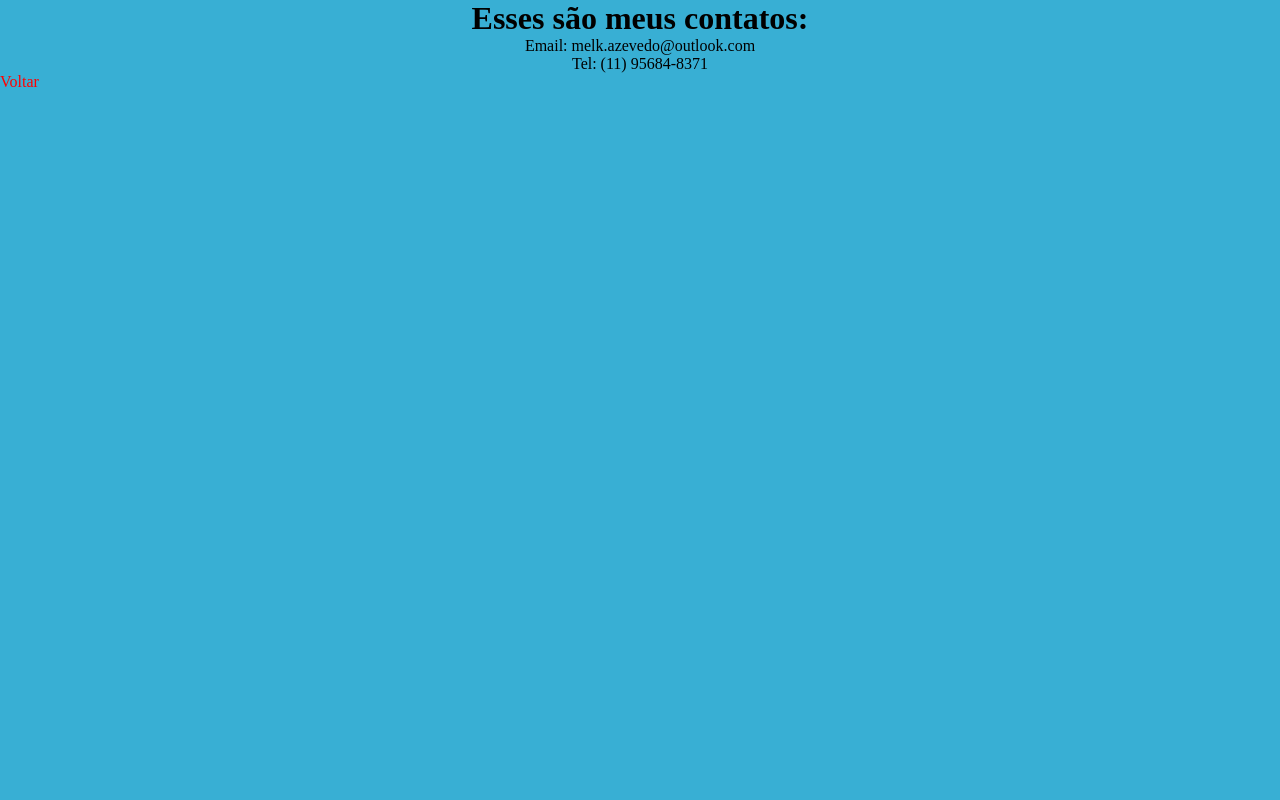
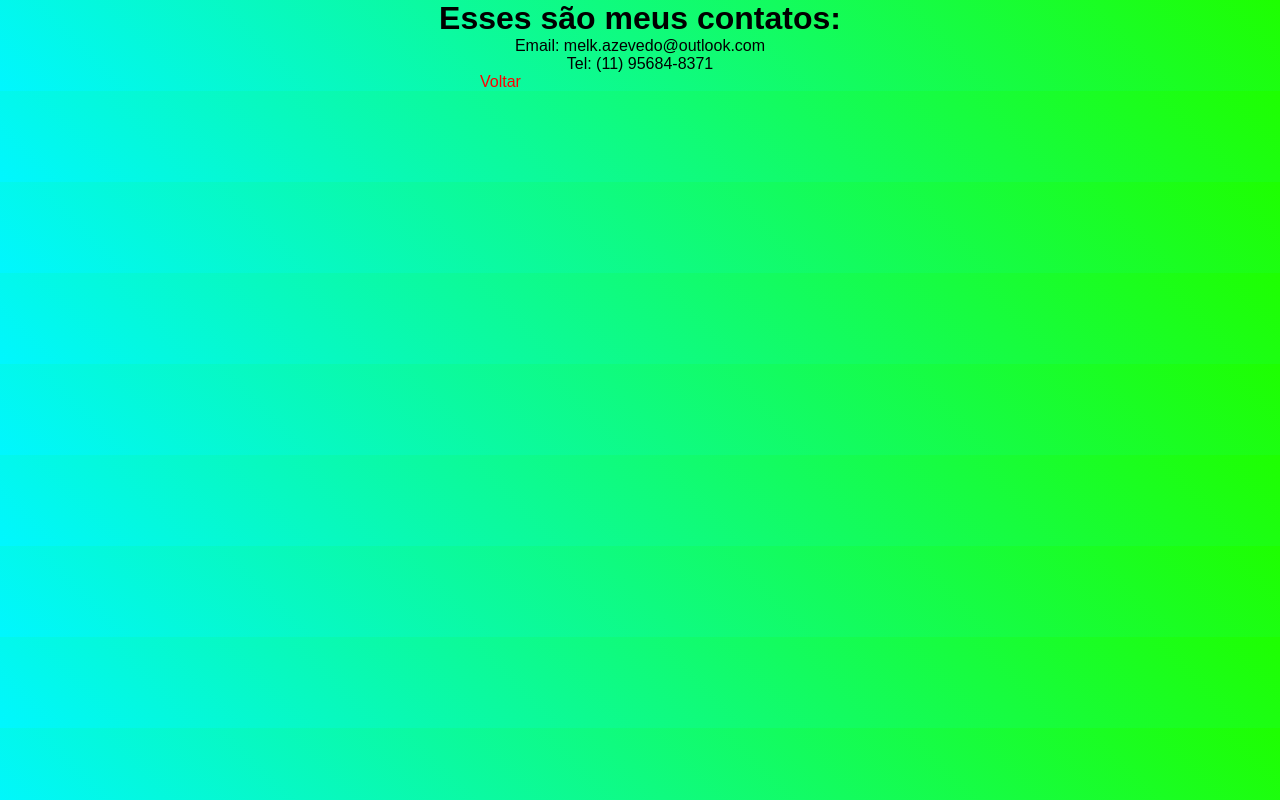
Before and after one commit to melk-azevedo/site_rick, a Flask app: page /contatos in a window 1280 px wide. Run offline with Flask 2, Linux system fonts and the light colour scheme.

Commit message:
Update contatos.html

```diff
--- a/templates/contatos.html
+++ b/templates/contatos.html
@@ -8,7 +8,8 @@
     <title>Contatos</title>
     <style>
         body {
-            background-color: rgba(19, 161, 204, 0.842);
+            font-family: Arial, Helvetica, sans-serif;
+            background-image: linear-gradient(45deg, rgb(0, 247, 255), rgb(30, 255, 0));
         }
 
         * {
@@ -35,7 +36,7 @@
 
         a {
             width: 100%;
-            padding: auto;
+            padding: 30em;
             text-align: center;
             text-decoration: none;
             color: rgb(255, 0, 0);
```
